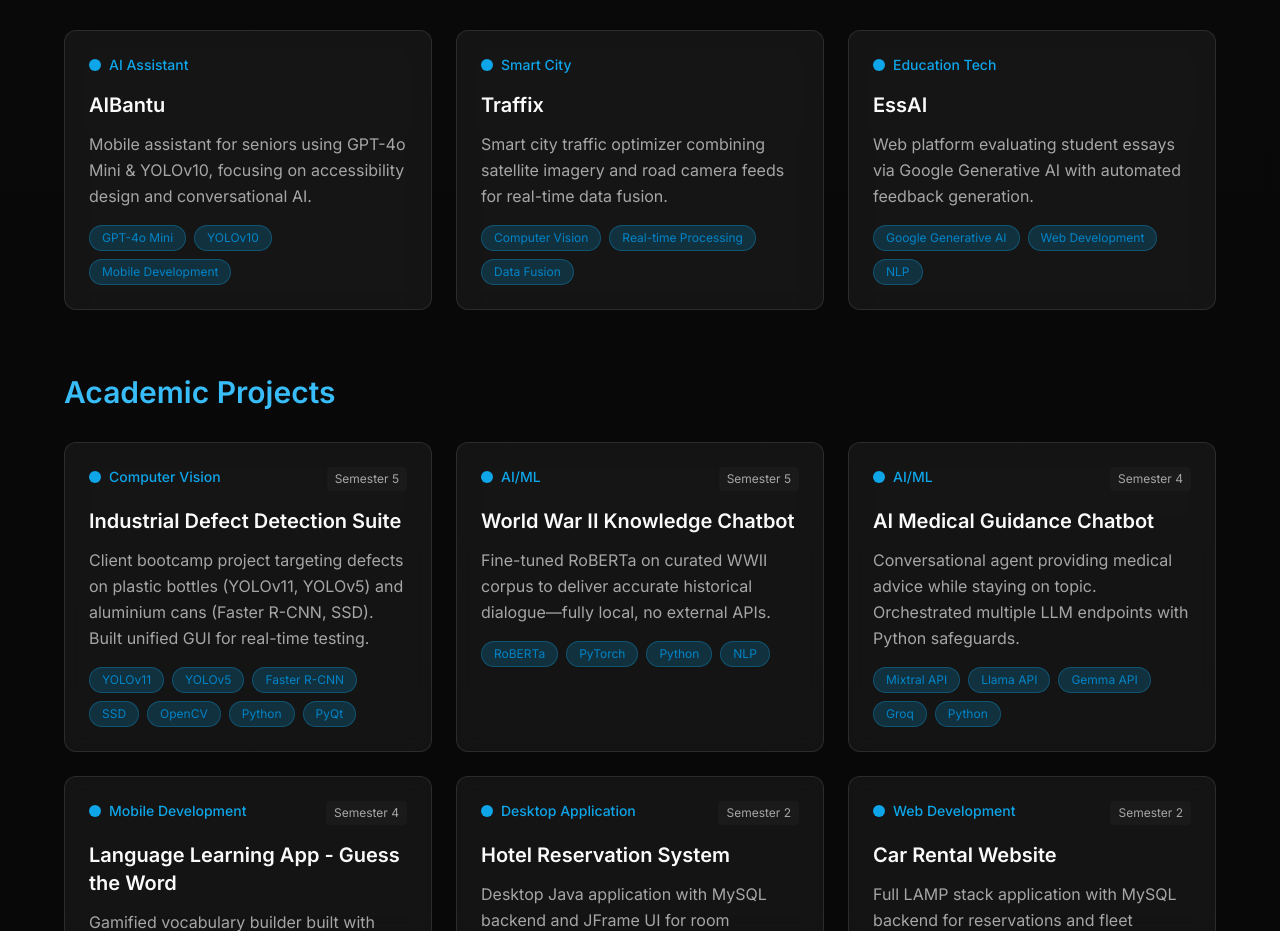
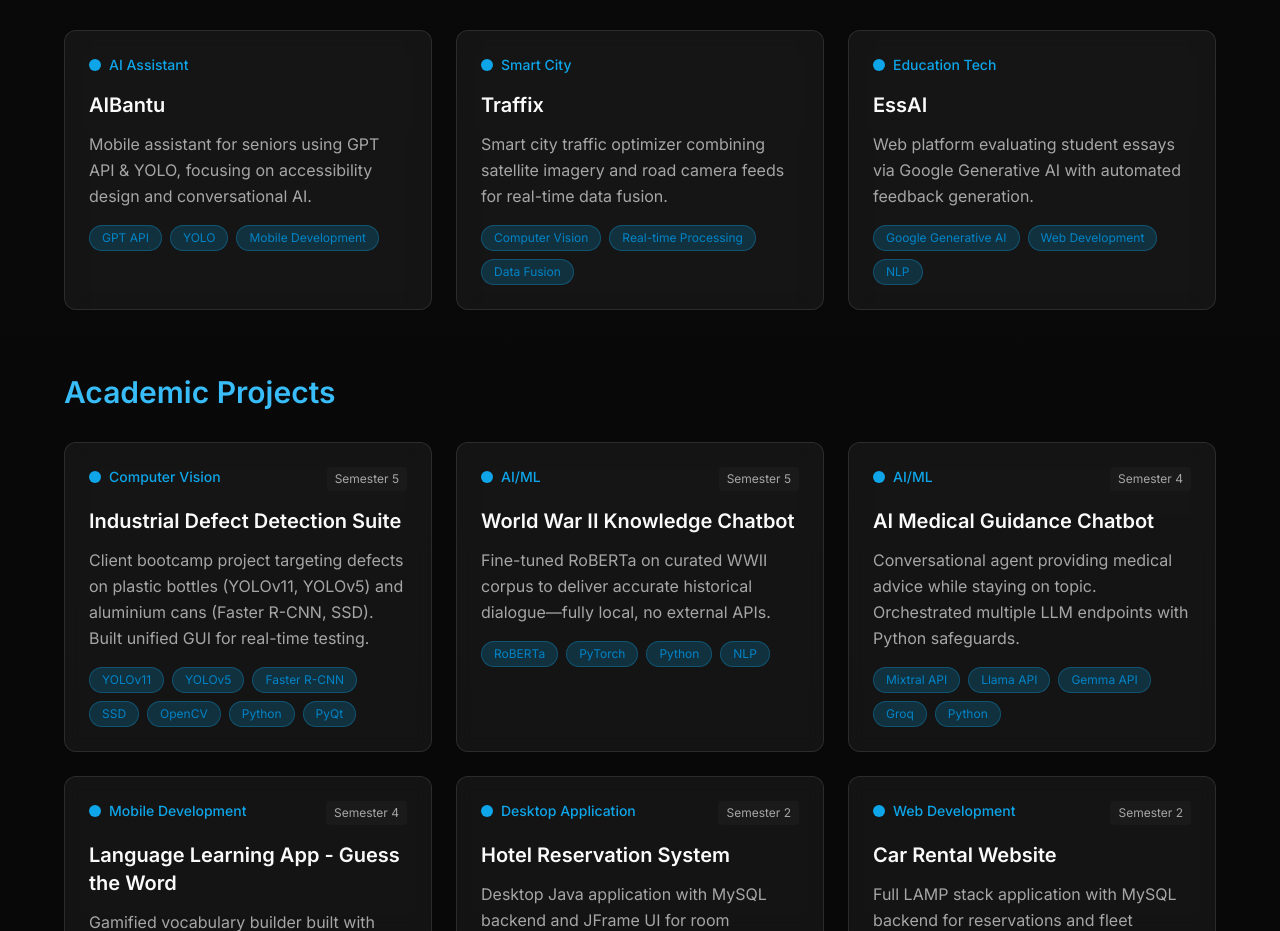
Before and after one commit to HarveyAll123/My-Portfolio, a React (Vite) app: page / in a window 1280 px wide. Shown: the part 4787-5718 px from the top of the page. Built offline with nearby package versions, Linux system fonts and the light colour scheme.

Commit message:
Changes
Changing suitable descriptions

```diff
--- a/src/components/projects/projectsData.ts
+++ b/src/components/projects/projectsData.ts
@@ -47,8 +47,8 @@ export const academicProjects = [
 export const personalProjects = [
   {
     title: "AIBantu",
-    description: "Mobile assistant for seniors using GPT-4o Mini & YOLOv10, focusing on accessibility design and conversational AI.",
-    tech: ["GPT-4o Mini", "YOLOv10", "Mobile Development"],
+    description: "Mobile assistant for seniors using GPT API & YOLO, focusing on accessibility design and conversational AI.",
+    tech: ["GPT API", "YOLO", "Mobile Development"],
     category: "AI Assistant"
   },
   {
```
